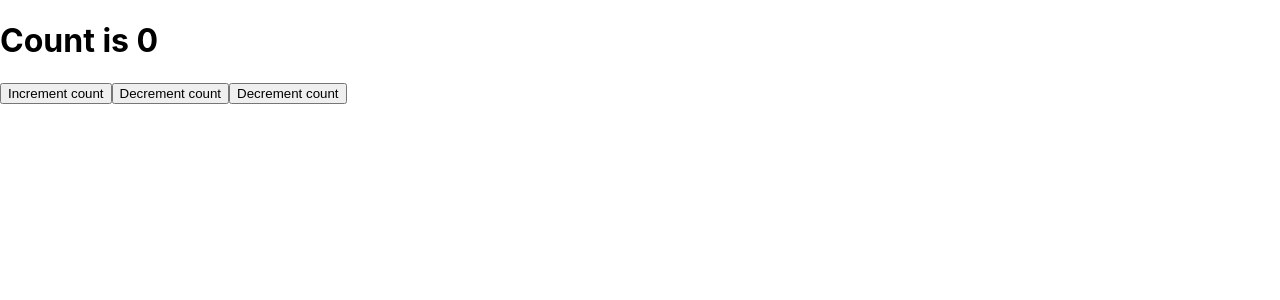
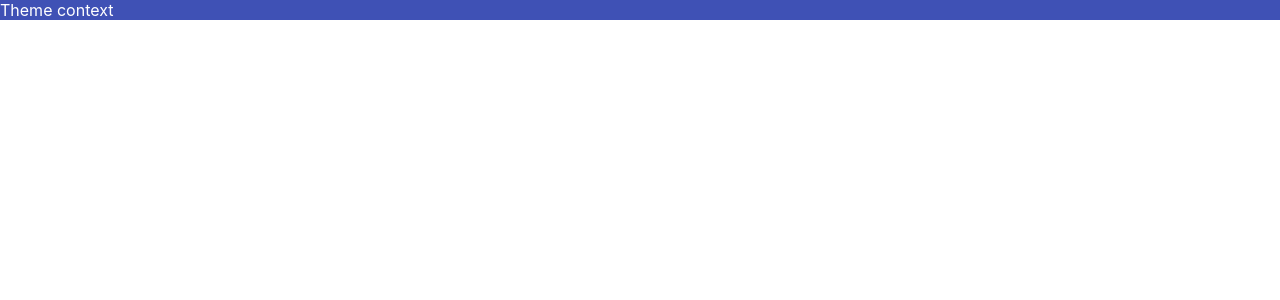
Before and after one commit to thepreakerebi/react-typescript, a React (Create React App) app: page / in a window 1280 px wide. Shown: the top 300 px of the page. Built offline with nearby package versions, Linux system fonts and the light colour scheme.

Commit message:
typescript with usecontext hook

```diff
--- a/src/App.tsx
+++ b/src/App.tsx
@@ -1,4 +1,5 @@
-import Counter from "./components/state/Counter";
+import Box from "./components/Context/Box";
+import { ThemeContextProvider } from "./components/Context/ThemeContext";
 
 
 
@@ -10,7 +11,9 @@ function App() {
 
   return (
     <div className="App">
-        <Counter />
+        <ThemeContextProvider>
+          <Box />
+        </ThemeContextProvider>
     </div>
   );
 }
--- /dev/null
+++ b/src/components/Context/Box.tsx
@@ -0,0 +1,15 @@
+import { useContext } from "react"
+import { ThemeContext } from "./ThemeContext";
+
+const Box = () => {
+
+    const theme = useContext(ThemeContext);
+
+  return (
+    <div style={{backgroundColor: theme.primary.main, color: theme.primary.text}}>
+      Theme context
+    </div>
+  )
+}
+
+export default Box
--- /dev/null
+++ b/src/components/Context/ThemeContext.tsx
@@ -0,0 +1,13 @@
+import React, { createContext } from "react";
+import { theme } from "./theme";
+
+
+type ThemeContextProviderProps = {
+    children: React.ReactNode
+}
+
+export const ThemeContext = createContext(theme)
+
+export const ThemeContextProvider = ({children,}: ThemeContextProviderProps) => {
+    return <ThemeContext.Provider value={theme}>{children}</ThemeContext.Provider>
+}
--- /dev/null
+++ b/src/components/Context/theme.ts
@@ -0,0 +1,10 @@
+export const theme = {
+    primary: {
+        main: '#3f51b5',
+        text: '#fff'
+    },
+    secondary: {
+        main: '#f50057',
+        text: '#fff'
+    }
+}
```
